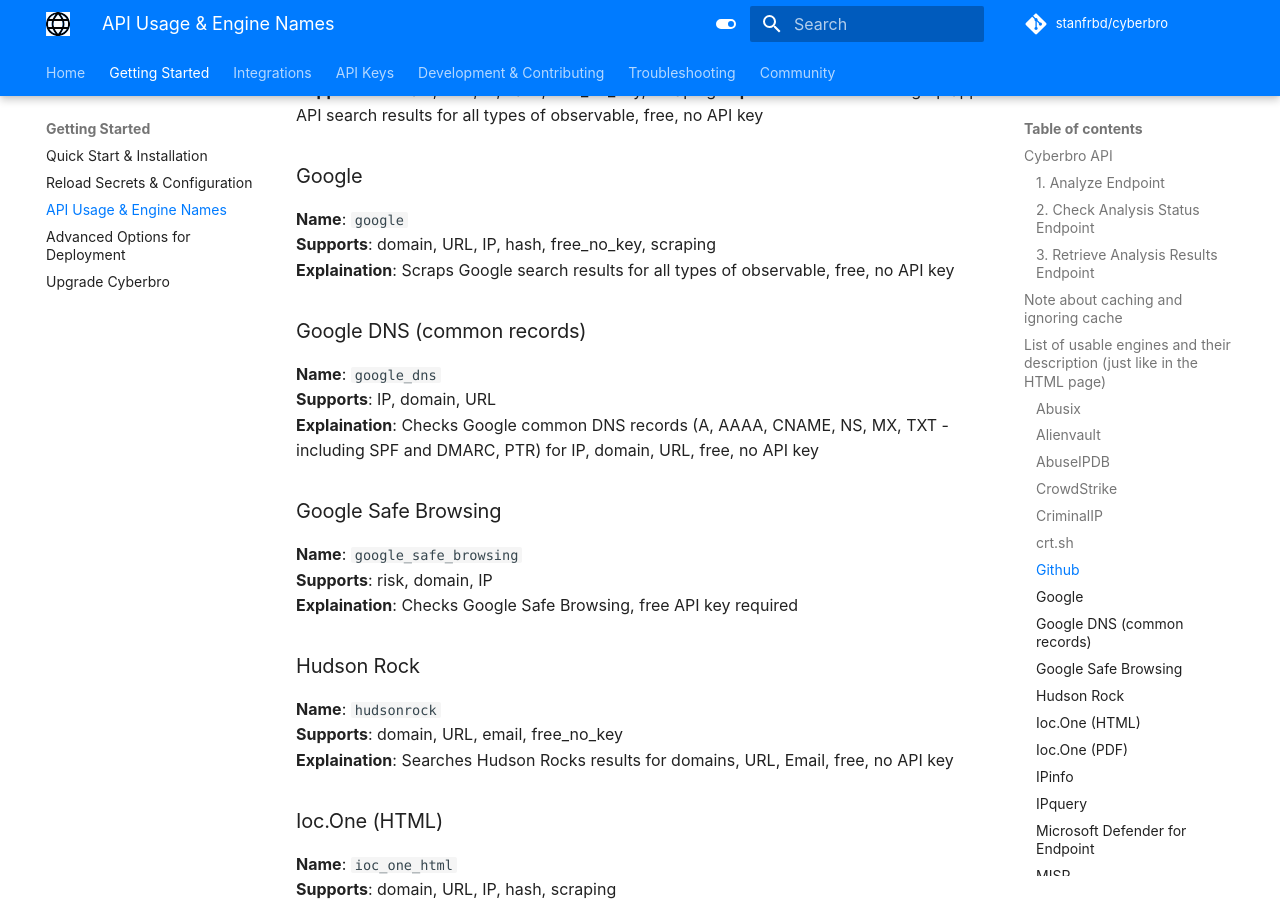
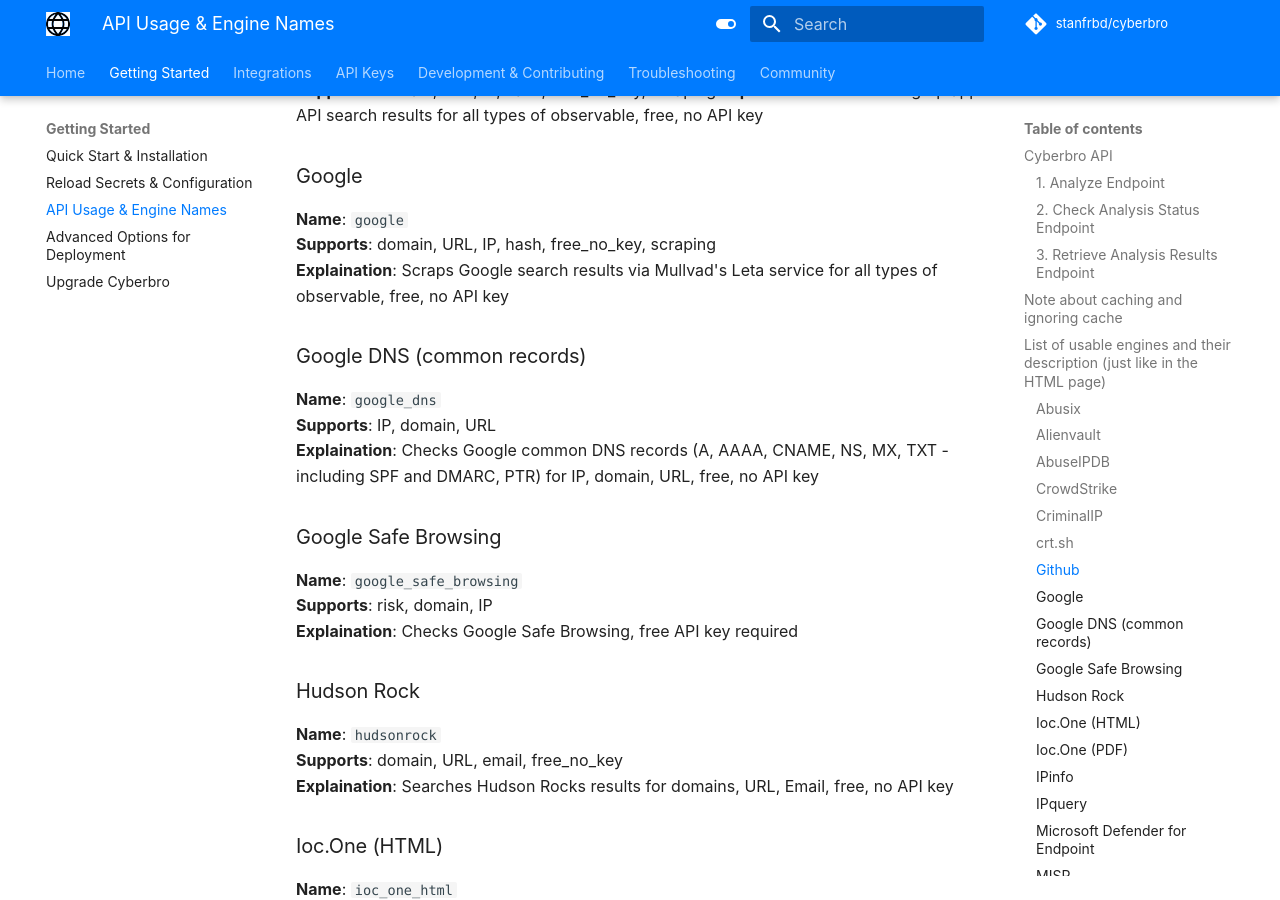
Before and after one commit to ubahmapk/cyberbro, an MkDocs documentation site: the page built from docs/quick-start/API-usage-and-engine-names.md, in a window 1280 px wide and 900 px high, scrolled down 4373 px. Built offline with MkDocs 1.6.1 and Material for MkDocs 9.7.7, drawn with Linux system fonts in a browser that asks for light colours; some web fonts are replaced; comment, search, counter and statistics services are not loaded.

Commit message:
Update doc regarding Google search

```diff
--- a/docs/quick-start/API-usage-and-engine-names.md
+++ b/docs/quick-start/API-usage-and-engine-names.md
@@ -309,7 +309,7 @@
 ### Google
 **Name**: `google`
 **Supports**: domain, URL, IP, hash, free_no_key, scraping
-**Explaination**: Scraps Google search results for all types of observable, free, no API key
+**Explaination**: Scraps Google search results via Mullvad's Leta service for all types of observable, free, no API key
 
 ### Google DNS (common records)
 **Name**: `google_dns`
```
